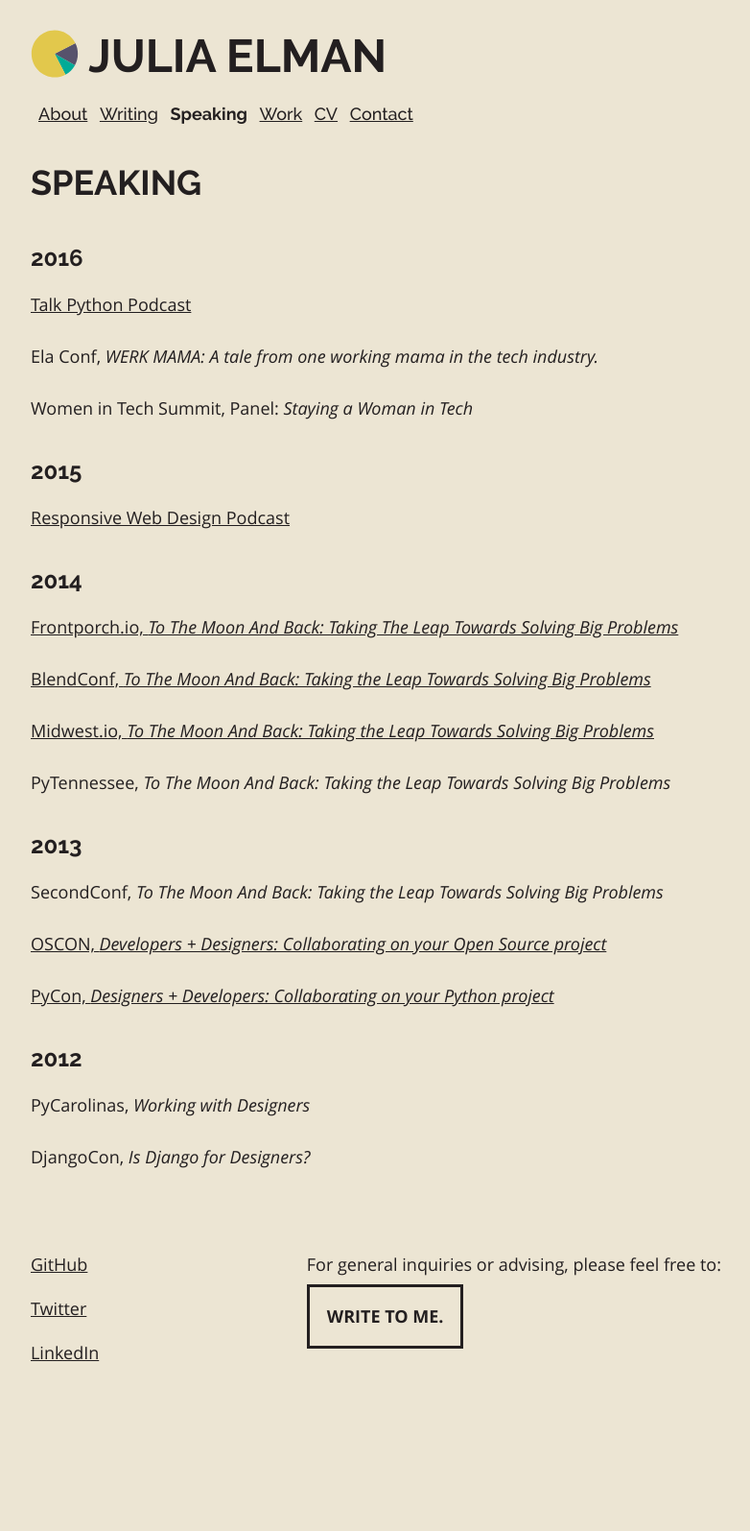
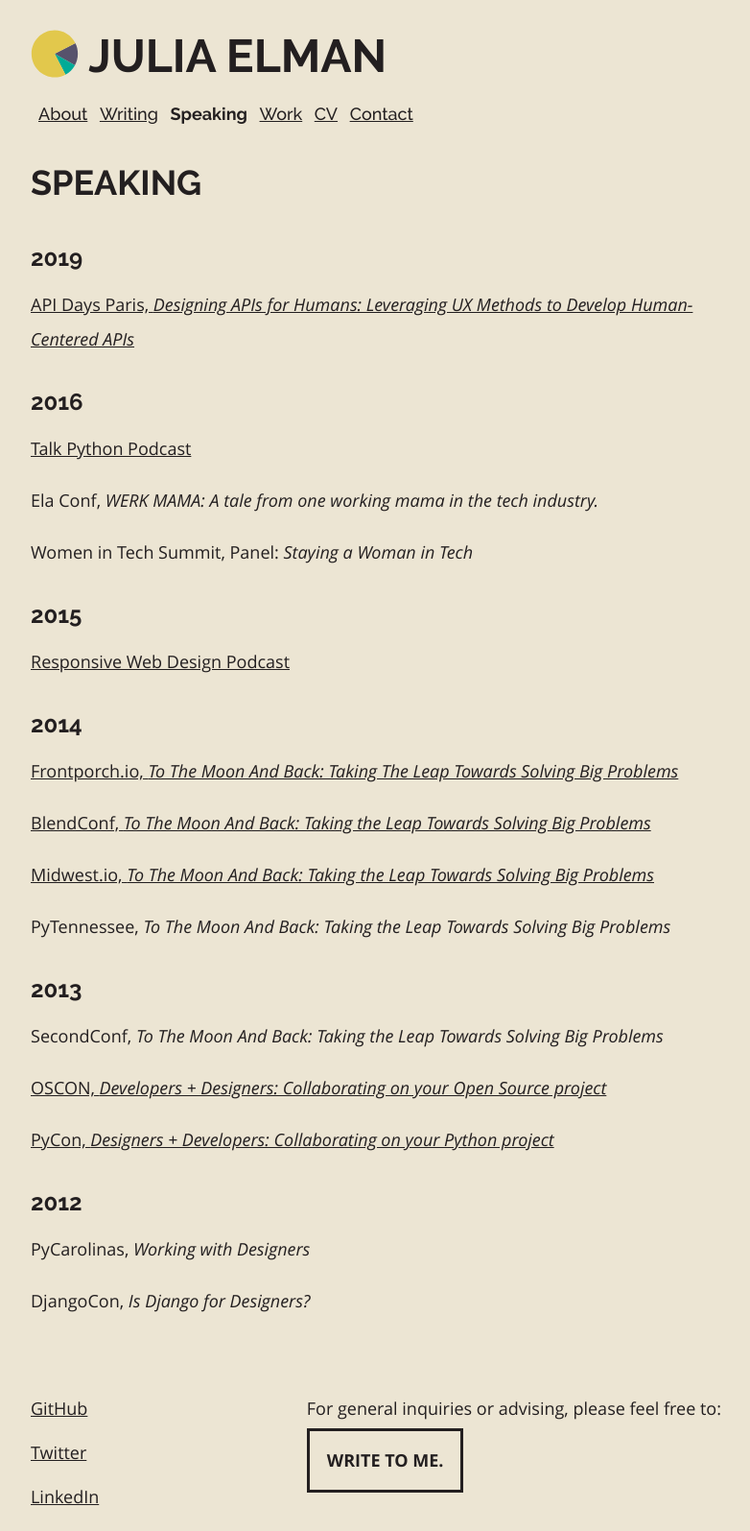
Before and after one commit to juliaelman/juliaelman.github.io, a Jekyll site: the page built from pages/speaking.md, in a window 1280 px wide. Shown: the whole page at 96% size, without its empty margins (248-1030 px from the left). Built offline with Jekyll 4.4.1, drawn with Linux system fonts in a browser that asks for light colours; before the commit the page ends 1445 px from its top, so only the background shows below that.

Commit message:
Add API Days talk to "Talks" page.

```diff
--- a/pages/speaking.md
+++ b/pages/speaking.md
@@ -5,6 +5,14 @@
 body_id: page-list
 ---
 
+<h3>2019</h3>
+<article>
+	<p>
+			<a href="https://www.apidays.co/paris">
+			API Days Paris, <em>Designing APIs for Humans: Leveraging UX Methods to Develop Human-Centered APIs</em>
+		</a>
+	</p>
+</article>
 <h3>2016</h3>
 <article>
 	<p>
```
